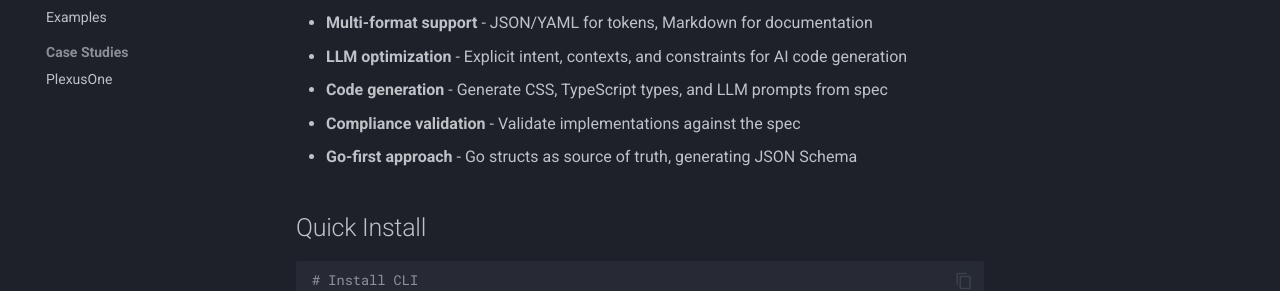
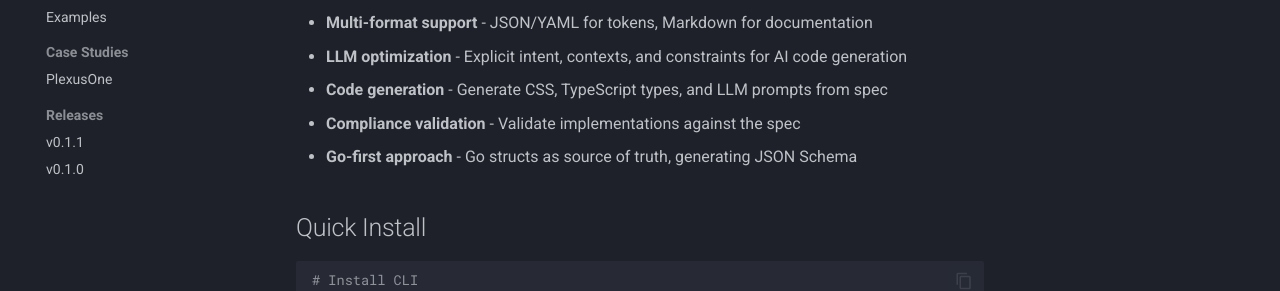
Before and after one commit to plexusone/design-system-spec, an MkDocs documentation site: the page built from docs/index.md, in a window 1280 px wide. Shown: the part 462-753 px from the top of the page. Built offline with MkDocs 1.6.1 and Material for MkDocs 9.7.7, drawn with Linux system fonts in a browser that asks for light colours; comment, search, counter and statistics services are not loaded.

Commit message:
docs: move release notes to docs/releases
- Move RELEASE_NOTES_v0.1.0.md to docs/releases/v0.1.0.md
- Move RELEASE_NOTES_v0.1.1.md to docs/releases/v0.1.1.md
- Add Releases section to mkdocs.yml navigation

Co-Authored-By: Claude Opus 4.5 <noreply@anthropic.com>

```diff
--- a/mkdocs.yml
+++ b/mkdocs.yml
@@ -56,6 +56,9 @@ nav:
   - Examples: examples.md
   - Case Studies:
       - PlexusOne: case-studies/plexusone.md
+  - Releases:
+      - v0.1.1: releases/v0.1.1.md
+      - v0.1.0: releases/v0.1.0.md
 
 extra:
   social:
```
Also changed, not shown: docs/releases/v0.1.0.md (renamed from RELEASE_NOTES_v0.1.0.md), docs/releases/v0.1.1.md (renamed from RELEASE_NOTES_v0.1.1.md).
